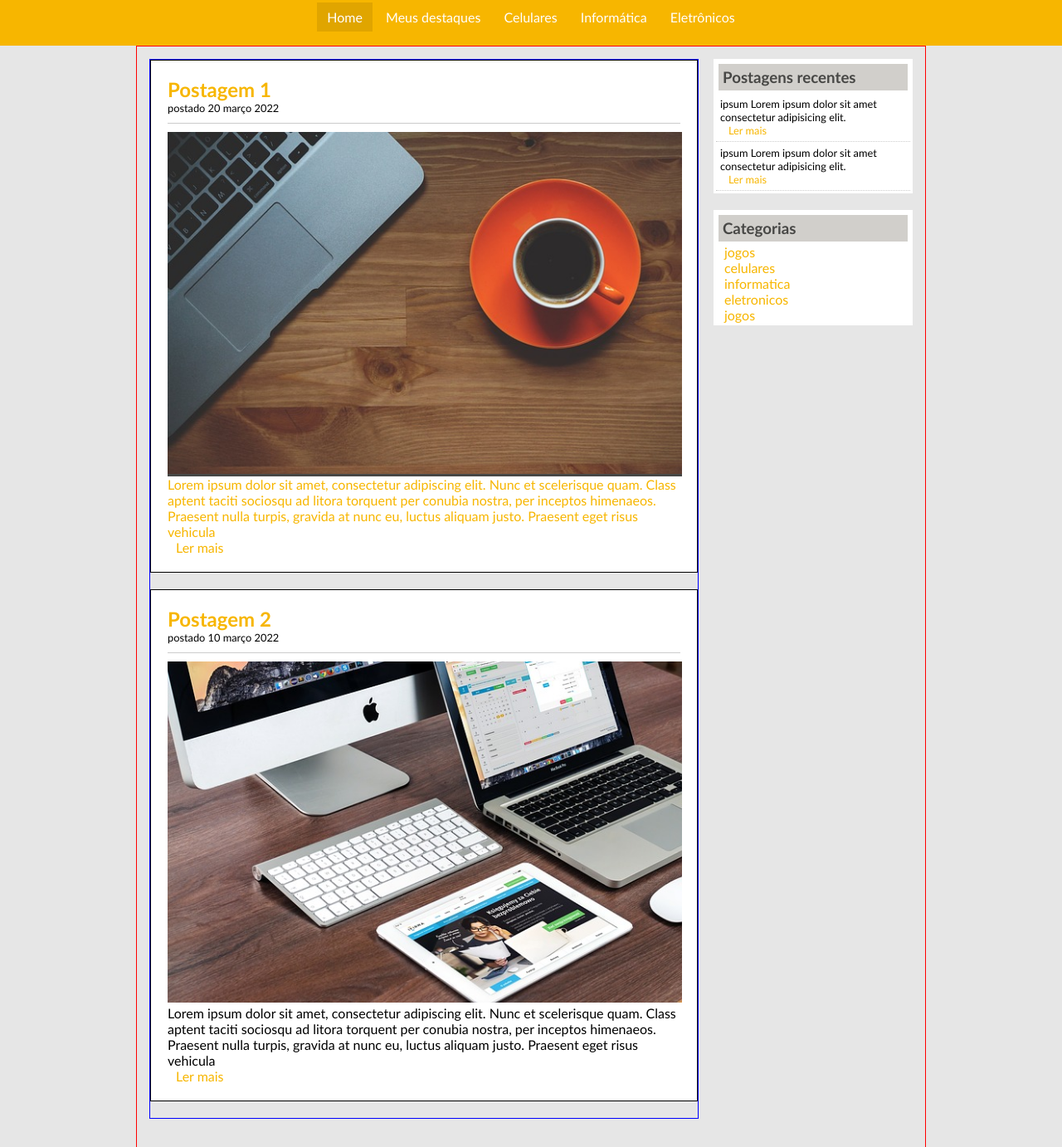
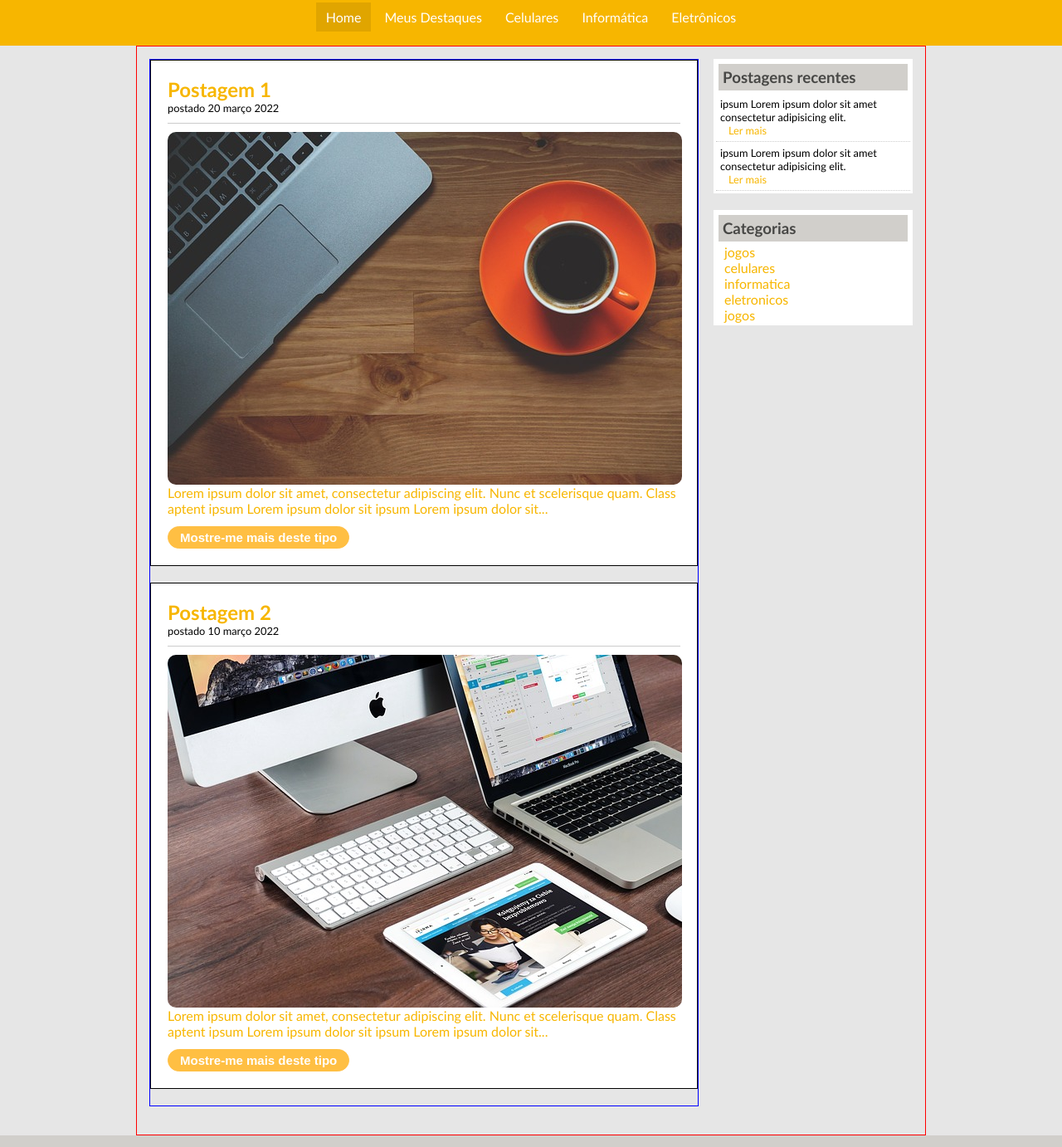
Before and after one commit to thidspessoa/Projeto-TecBlog-Implementacao, a plain HTML site: page TecBlog/index.html in a window 1280 px wide. Shown: the part 73-1455 px from the top of the page at 83% size. Drawn offline with Linux system fonts and the light colour scheme.

Commit message:
Novas implementações

```diff
--- a/TecBlog/estilos/estilo.css
+++ b/TecBlog/estilos/estilo.css
@@ -22,7 +22,10 @@ body {
 #areaLogo,
 #areaNavBar {
     padding: 10px;
+    cursor: pointer;
 }
+
+/************* AREA DE POSTAGENS *************/
 
 #areaPrincipal {
     width: 920px;
@@ -60,10 +63,94 @@ body {
     text-decoration: none;
 }
 
-.imagemPostagem {
-    background-color: #474745;
-    background-position: center;
+#botaoPreferencias{
 }
+
+#botaoPreferencias:hover{
+    background-color: #247fa3;
+    padding: 0;
+    border-radius: 20px;
+    text-decoration: none;
+    padding: 4px;
+    border: 1px solid #247fa3;
+    display: block;
+}
+
+.botãoNotificação{
+    display: block;
+    text-decoration: none;
+    font-size: 15px;
+    font-weight: bold;
+
+    margin-top: 12px;
+    padding: 4px;
+
+
+    border-radius: 20px;
+    color: white;
+    background-color: #FFBF43;
+    border: 1px solid #FFBF43 ;
+    cursor: pointer;
+
+}
+
+
+section.img {
+    width: 620px;
+    height: 425px;
+    position: relative;
+    position: center;
+
+
+    background-image: url(../assets/imagem1.jpg);
+    background-size: cover;
+    background-repeat: no-repeat;
+
+    border-radius: 10px;
+
+}
+
+
+
+section.img2 {
+    width: 620px;
+    height: 425px;
+    position: relative;
+    position: center;
+
+    background-image: url(../assets/imagem2.jpg);
+    background-size: cover;
+    background-repeat: no-repeat;
+
+    border-radius: 10px;
+}
+
+
+.overlay {
+    position: absolute;
+    top: 0;
+    left: 0;
+
+    width: 100%;
+    height: 100%;
+    border-radius: 10px;
+
+
+    background-color: black;
+    opacity: 0;
+
+}
+
+.overlay:hover{
+    opacity: 0.3;
+}
+
+/*.imagemPostagem {
+    border-radius: 14px;
+}*/
+
+
+
 
 /******** LATERAL **********/
 
@@ -130,7 +217,7 @@ a:hover {
 
 
 body.home #areaNavBar a#home,
-body.jogos #areaNavBar a#jogos,
+body.meusDestaques #areaNavBar a#meusDestaques,
 body.celulares #areaNavBar a#celulares,
 body.informatica #areaNavBar a#informatica,
 body.eletronicos #areaNavBar a#eletronicos{
--- a/TecBlog/index.html
+++ b/TecBlog/index.html
@@ -21,7 +21,7 @@
 
 		<div id="areaNavBar"> <!--Inicio da area de navegação-->
 			<a id="home" href="index.html">Home</a>
-			<a id="jogos" href="meusDestaques.html">Meus destaques</a>
+			<a id="meusDestaques" href="meusDestaques.html">Meus Destaques</a>
 			<a id="celulares" href="celulares.html">Celulares</a>
 			<a id="informatica" href="informatica.html">Informática</a>
 			<a id="eletronicos" href="eletronicos.html">Eletrônicos</a>
@@ -42,32 +42,40 @@
 				<span class="dataPostagem">postado 20 março 2022</span>
 
 				<a href="#" class="teste">
-					<span class="imagemPostagem">
-						<img width="620px" src="assets/imagem1.jpg">
-					<span>
+
+					<!--<img class="imagemPostagem" width="620px" src="assets/imagem2.jpg">-->
+					<section class="img">
+						<div class="overlay"></div>
+					</section>
 					<p>
 						Lorem ipsum dolor sit amet, consectetur adipiscing elit. Nunc et scelerisque quam. Class aptent
-						taciti sociosqu ad litora torquent per conubia nostra, per inceptos himenaeos. Praesent nulla
-						turpis, gravida at nunc eu, luctus aliquam justo. Praesent eget risus vehicula
+						ipsum Lorem ipsum dolor sit ipsum Lorem ipsum dolor sit...
 					</p>
-					<a href="#">Ler mais</a>
 				</a>
+				<button class="botãoNotificação" href="#"><a id="botaoPreferencias">Mostre-me mais deste tipo</a></button>
 
+				<!--Preferencias do usuario-->
 				<script src="./assets/mostrarPrerencias.js"> </script>
-			</div>
+
+			</div> <!--Fim postagem 1-->
 
 			<div class="Postagem">
 				<h2>Postagem 2</h2>
 				<span class="dataPostagem">postado 10 março 2022</span>
 				<!--HR-->
-				<img width="620px" src="assets/imagem2.jpg">
-				<p>
-					Lorem ipsum dolor sit amet, consectetur adipiscing elit. Nunc et scelerisque quam. Class aptent
-					taciti sociosqu ad litora torquent per conubia nostra, per inceptos himenaeos. Praesent nulla
-					turpis, gravida at nunc eu, luctus aliquam justo. Praesent eget risus vehicula
-				</p>
-				<a href="#">Ler mais</a>
-			</div>
+				<a href="#" class="teste">
+
+					<!--<img class="imagemPostagem" width="620px" src="assets/imagem2.jpg">-->
+					<section class="img2">
+						<div class="overlay"></div>
+					</section>
+					<p>
+						Lorem ipsum dolor sit amet, consectetur adipiscing elit. Nunc et scelerisque quam. Class aptent
+						ipsum Lorem ipsum dolor sit ipsum Lorem ipsum dolor sit...
+					</p>
+				</a>
+				<button type="submit" class="botãoNotificação" href="#"><a id="botaoPreferencias">Mostre-me mais deste tipo</a></button>
+			</div> <!--Fim postagem 2-->
 
 
 		</div>
```
Also changed, not shown: TecBlog/celulares.html (+22 -14 lines), TecBlog/eletronicos.html (+22 -14 lines), TecBlog/informatica.html (+21 -14 lines), TecBlog/meusDestaques.html (+25 -13 lines).
